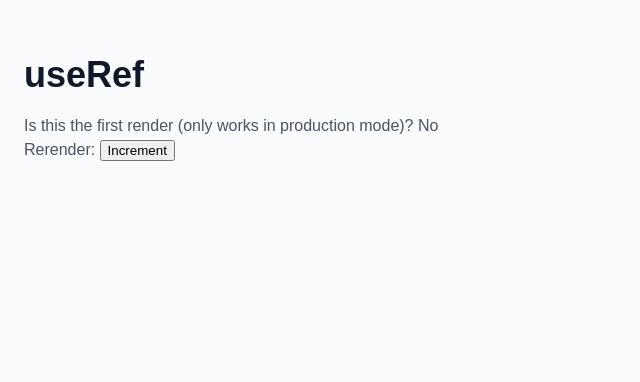
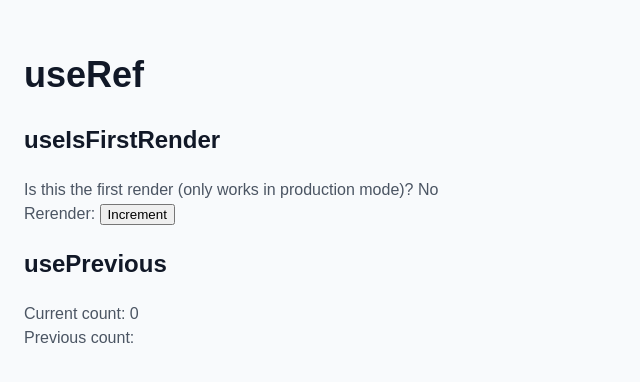
Before and after one commit to FSou1/react, a React (Vite) app in the folder useRef/: page / in a window 1280 px wide. Shown: the top 382 px of the page, without its empty margins (0-640 px from the left). Built offline with nearby package versions, Linux system fonts and the light colour scheme.

Commit message:
chore: add usePrevious

```diff
--- a/useRef/src/App.jsx
+++ b/useRef/src/App.jsx
@@ -1,17 +1,39 @@
+import { useState } from 'react';
 import { useIsFirstRender } from './useIsFirstRender'
-import { useState } from 'react';
+import { usePrevious } from './usePrevious';
 
 import './App.css'
 
+/*
+#1 App
+#2 useState
+#3 useRef 8 {current: 7} 7
+#4 usePrevious return 8 {current: 7} 7
+#5 after usePrevious
+#6 usePrevious:useEffect 8 {current: 8} 8
+*/
+
 function App() {
   const isFirstRender = useIsFirstRender();
+  console.log('#1 App');
+
   const [count, setCount] = useState(0);
+  console.log('#2 useState');
+
+  const previousCount = usePrevious(count);
+  console.log('#5 after usePrevious');
 
   return (
     <main className="app">
       <h1>useRef</h1>
+
+      <h2>useIsFirstRender</h2>
       <p>Is this the first render (only works in production mode)? {isFirstRender ? 'Yes' : 'No'}</p>
       <p>Rerender: <button onClick={() => setCount(count + 1)}>Increment</button></p>
+
+      <h2>usePrevious</h2>
+      <p>Current count: {count}</p>
+      <p>Previous count: {previousCount}</p>
     </main>
   )
 }
--- /dev/null
+++ b/useRef/src/usePrevious.ts
@@ -0,0 +1,16 @@
+import { useRef, useEffect } from 'react';
+
+export function usePrevious<T>(value: T): T | undefined {
+  const ref = useRef<T>(undefined);
+
+  console.log('#3 useRef', value, ref, ref.current);
+
+  useEffect(() => {
+    ref.current = value;
+    console.log('#6 usePrevious:useEffect', value, ref, ref.current);
+  }, [value])
+
+  console.log('#4 usePrevious return', value, ref, ref.current);
+
+  return ref.current;
+}
```
